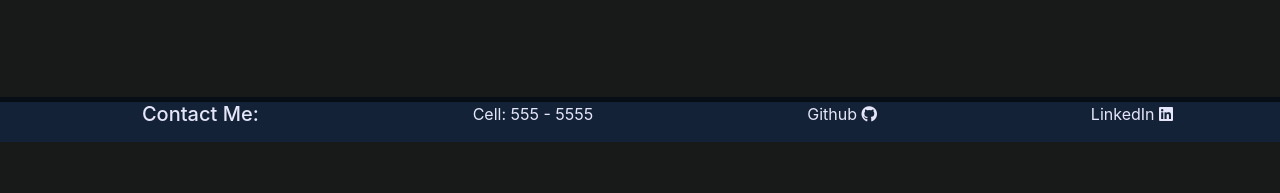
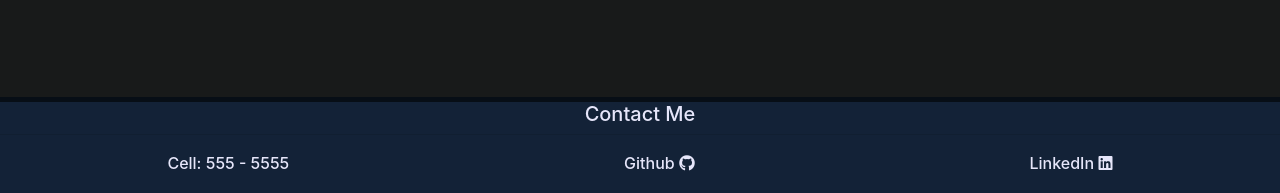
Before and after one commit to s-cabrera/Portfolio_1, a plain HTML site: page homepage.html in a window 1280 px wide. Shown: the part 1878-2071 px from the top of the page. Before the commit the page ends 2020 px from the top, so only its background shows below. Drawn offline with nearby package versions, Linux system fonts and the light colour scheme.

Commit message:
Footer Styled

```diff
--- a/homepage.html
+++ b/homepage.html
@@ -93,23 +93,22 @@
     </article>
 
     <!-- <div style="position: relative; margin-top: 100px; border-top: 5px solid var(--cyan);"> -->
-    <footer id="contact-me">
-        <ul style="display: flex; justify-content: space-around; margin-bottom: 0;">
-            <li style="align-self: flex-start;" >
-                <h5 class="text-shadow" >Contact Me: </h5>
-            </li>
-            <li>
-                <p class="text-shadow">Cell: 555 - 5555</p>
+    <footer>
+        <h5 class="text-shadow">Contact Me</h5>
+        <hr>
+        <ul>
+            <li >
+                <h6 class="text-shadow">Cell: 555 - 5555</h6>
             </li>
             <li>
                 <a class="text-shadow" href="https://github.com/s-cabrera" target="_blank">
-                    Github
+                    <h6>Github</h6>
                     <i class="fab fa-github"></i>
                 </a>
             </li>
             <li>
                 <a class="text-shadow" href="https://www.linkedin.com/in/stephanie-cabrera-809999139/" target="_blank">
-                    LinkedIn
+                    <h6>LinkedIn</h6>
                     <i class="fab fa-linkedin"></i></a>
             </li>
         </ul>
--- a/v2.0/assets/css/homepage.css
+++ b/v2.0/assets/css/homepage.css
@@ -32,13 +32,25 @@ header{
 }
 
 footer{
-    /* position:-ms-page; */
-    /* bottom: 0; */
     margin-top: 100px;
     border-top: 5px solid var(--cyan);
     width: 100%;
     color:var(--text_light);
     background-color: var(--blue);
+    text-align: center;
+    padding-bottom: 2px;
+}
+
+footer ul{
+    list-style: none;
+    display: flex;
+    justify-content: space-around;
+}
+
+footer h6 {display: inline;}
+
+hr{
+    margin-top: 0;
 }
 
 header h1{
--- a/v2.0/assets/js/homepage.js
+++ b/v2.0/assets/js/homepage.js
@@ -21,10 +21,10 @@ var switchToDarkTheme = (button) => {
     })
     $('article > section > h2').css({
         'border-right':'3px solid var(--text_light)',
-        'border-top':'3px solid var(--text_light)'
+        'border-bottom':'3px solid var(--text_light)'
     })
     if($(window).width() <= 625){$('article > section > h2').css('border-right', 'none')}
-    else{$('article > section > h2').css('border-top', 'none')}
+    else{$('article > section > h2').css('border-bottom', 'none')}
 }
 var switchToLightTheme = (button) => {
     currentTheme = "light";
@@ -43,10 +43,10 @@ var switchToLightTheme = (button) => {
     })
     $('article > section > h2').css({
         'border-right':'3px solid var(--cyan)',
-        'border-top':'3px solid var(--cyan)'
+        'border-bottom':'3px solid var(--cyan)'
     })
     if($(window).width() <= 625){$('article > section > h2').css('border-right', 'none')}
-    else{$('article > section > h2').css('border-top', 'none')}
+    else{$('article > section > h2').css('border-bottom', 'none')}
 }
 
 //Receive and save QueryString
@@ -66,13 +66,13 @@ $(window).resize(function(){
     if($(window).width() <= 625){
         $('article > section > h2').css({
             'border-right': 'none',
-            'border-top':`3px solid var(${color})`
+            'border-bottom':`3px solid var(${color})`
         })
     }
     else{
         $('article > section > h2').css({
             'border-right': `3px solid var(${color})`,
-            'border-top': 'none'
+            'border-bottom': 'none'
         });
     }
 });
```
